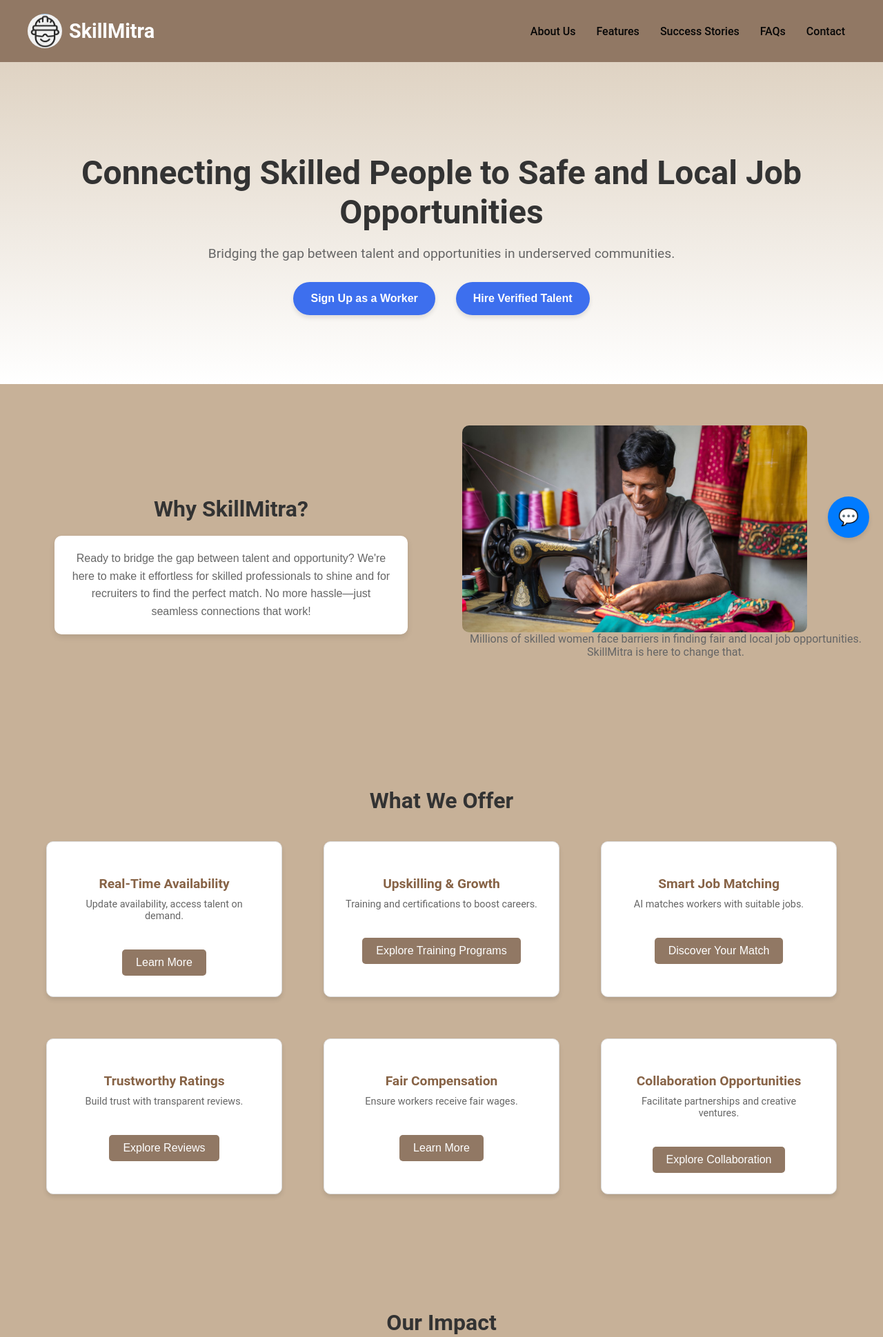
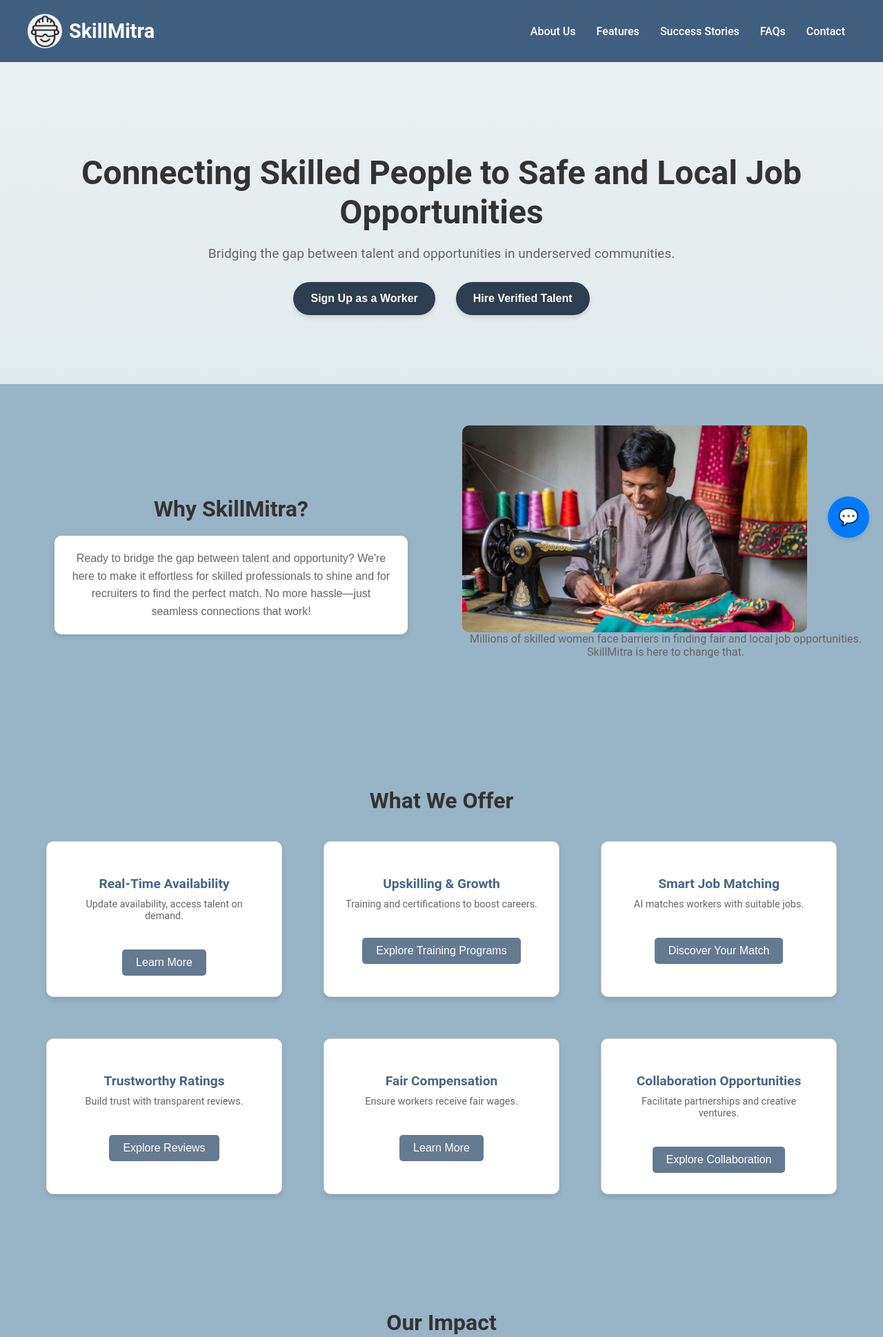
Before and after one commit to kanushkajoshi/SkillMitra, a PHP site: page / in a window 1280 px wide. Shown: the top 1939 px of the page at 69% size. Run offline with PHP 8.4, Linux system fonts and the light colour scheme.

Commit message:
color change

```diff
--- a/styles.css
+++ b/styles.css
@@ -4,19 +4,19 @@ body {
     margin: 0;
     padding: 0;
     box-sizing: border-box;
-    color: #333;
-    background-color:   #c7b198;
+    color: #333333;
+    background-color:   #98b4c7;
 }
 
 /* Header Styles */
 header {
-    background-color: #917864; /* Vibrant orange tone */
+    background-color: #405f7e; /* Vibrant orange tone */
     color: #fff;
     padding: 20px 40px;
     display: flex;
     justify-content: space-between;
     align-items: center;
-    box-shadow: 0 2px 5px rgba(0, 0, 0, 0.1);
+    box-shadow: 0 2px 5px rgb(255, 255, 255);
 }
 
 header .logo-container {
@@ -43,7 +43,7 @@ header nav {
 }
 
 header nav a {
-    color: #070707;
+    color: #ffffff;
     margin: 0 15px;
     text-decoration: none;
     font-size: 1rem;
@@ -52,14 +52,14 @@ header nav a {
 }
 
 header nav a:hover {
-    color:  #322f2c; /* Light orange hover */
+    color:  #2C3E50; /* Light orange hover */
 }
 
 /* Hero Section */
 .hero {
     text-align: center;
     padding: 100px 20px;
-    background: linear-gradient(to bottom,  #dfd3c3, #ffffff); /* Soft gradient */
+    background: linear-gradient(to bottom, #ECF0F1, #e1ebed); /* Soft gradient */
 }
 
 .hero h1 {
@@ -85,7 +85,7 @@ header nav a:hover {
     margin: 0 10px;
     padding: 15px 25px;
     border: none;
-    background-color:#3d6fee;
+    background-color:#2C3E50;
     color: white;
     font-size: 1rem;
     cursor: pointer;
@@ -145,7 +145,7 @@ section p {
 
 .feature h3 {
     font-size: 1.2rem;
-    color: #876346;
+    color: #466587;
     margin-bottom: 10px;
 }
 
@@ -164,7 +164,7 @@ footer {
 }
 
 footer a {
-    color: #ff8a4281;
+    color: #42b7ff81;
     text-decoration: none;
 }
 
@@ -177,7 +177,7 @@ footer a:hover {
     padding: 10px 20px;
     font-size: 16px;
     color: white;
-    background-color: #917864; /* Blue color */
+    background-color: #647a91; /* Blue color */
     border: none;
     border-radius: 5px;
     cursor: pointer;
@@ -185,7 +185,7 @@ footer a:hover {
 }
 
 .feature-btn:hover {
-    background-color: #755e4b; /* Darker blue on hover */
+    background-color: #4b6175; /* Darker blue on hover */
     transform: scale(1.05); /* Slight zoom on hover */
 }
 
```
